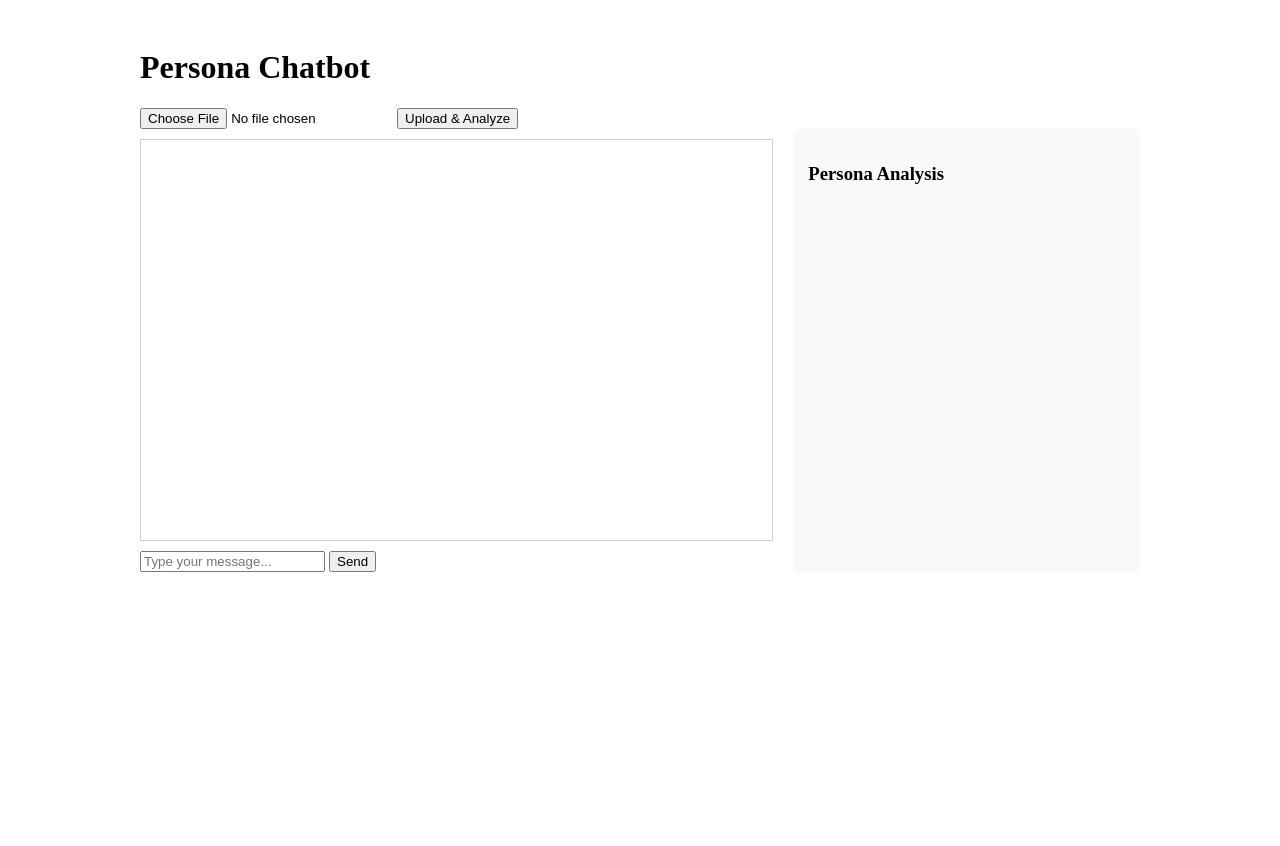
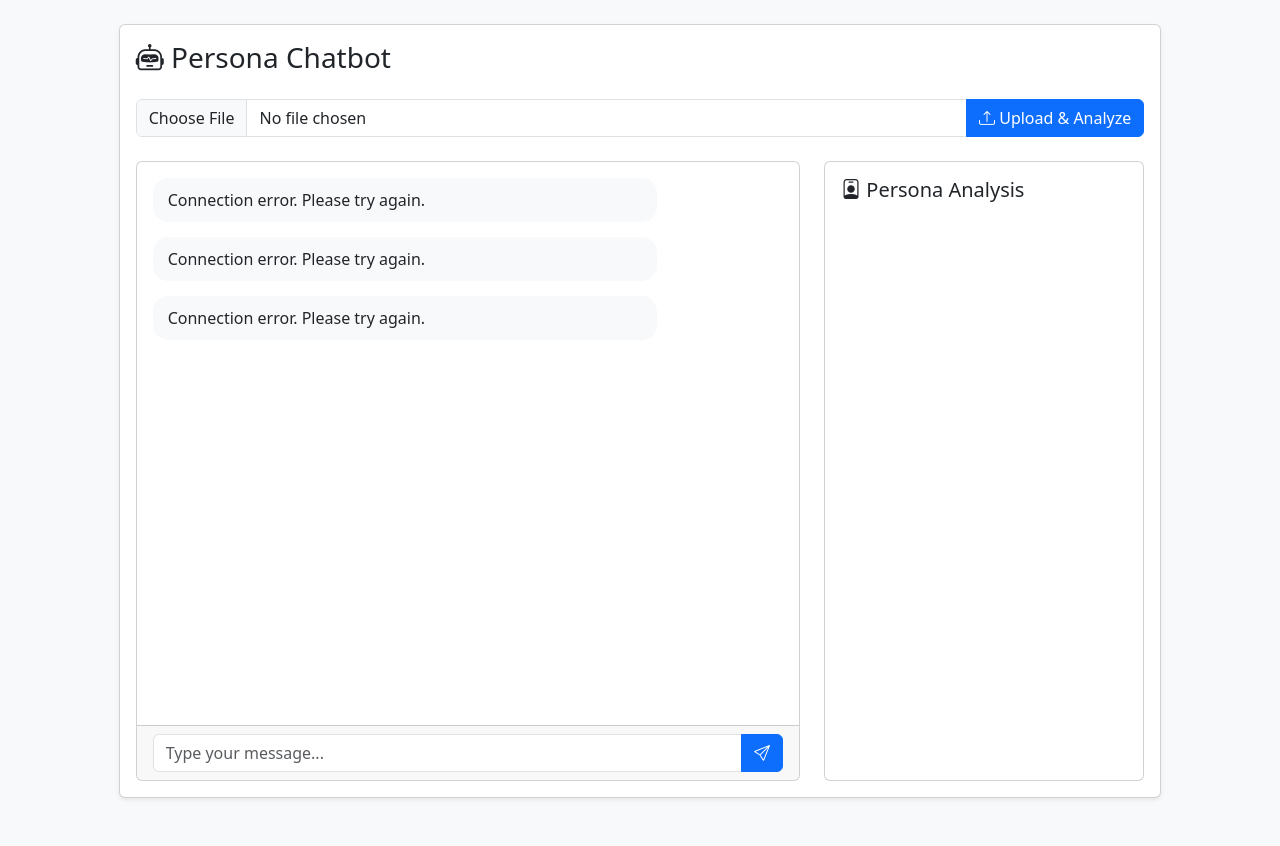
Before and after one commit to Ivanye2509/Open_Source_AI_Hackathon, a Flask app: page / in a window 1280 px wide. Before the commit the page ends 572 px from the top, so only its background shows below. Run offline with Flask 2, Linux system fonts and the light colour scheme; some libraries are stand-ins or nearby versions.

Commit message:
Changed index file to bootstrap css

```diff
--- a/app.py
+++ b/app.py
@@ -1,13 +1,12 @@
 from flask import Flask, render_template, request, jsonify
 from flask_socketio import SocketIO, emit
 from persona_chatbot import PersonaChatbot
-import os
+import json
 
 app = Flask(__name__)
 app.config['SECRET_KEY'] = 'your-secret-key'
-socketio = SocketIO(app)
+socketio = SocketIO(app, cors_allowed_origins="*")
 
-# Global chatbot instance
 chatbot = None
 
 @app.route('/')
@@ -23,7 +22,7 @@ def upload_file():
     if file.filename == '':
         return jsonify({'error': 'No file selected'}), 400
 
-    if file:
+    try:
         file.save('human_chat.txt')
         global chatbot
         chatbot = PersonaChatbot()
@@ -31,6 +30,8 @@ def upload_file():
             'success': True,
             'persona': chatbot.persona
         })
+    except Exception as e:
+        return jsonify({'error': str(e)}), 500
 
 @socketio.on('message')
 def handle_message(data):
@@ -40,7 +41,7 @@ def handle_message(data):
 
     try:
         response = chatbot.generate_response(data['message'])
-        context = chatbot.get_last_context()  # Add this method to PersonaChatbot class
+        context = chatbot.get_last_context()
         emit('response', {
             'message': response,
             'context': context
--- a/templates/index.html
+++ b/templates/index.html
@@ -2,56 +2,128 @@
 <html>
 <head>
     <title>Persona Chatbot</title>
+    <meta name="viewport" content="width=device-width, initial-scale=1">
+    <link href="https://cdn.jsdelivr.net/npm/bootstrap@5.3.0/dist/css/bootstrap.min.css" rel="stylesheet">
+    <link href="https://cdn.jsdelivr.net/npm/bootstrap-icons@1.7.2/font/bootstrap-icons.css" rel="stylesheet">
     <script src="https://cdnjs.cloudflare.com/ajax/libs/socket.io/4.0.1/socket.io.js"></script>
     <style>
-        #chat-container { max-width: 1000px; margin: 0 auto; padding: 20px; }
-        #chat-interface { display: flex; gap: 20px; }
-        #chat-main { flex: 2; }
-        #persona-info { flex: 1; background: #f8f9fa; padding: 15px; border-radius: 5px; }
-        #messages { height: 400px; overflow-y: auto; border: 1px solid #ccc; margin: 10px 0; }
-        .message { padding: 10px; margin: 5px; border-radius: 5px; }
-        .user { background-color: #e3f2fd; }
-        .bot { background-color: #f5f5f5; }
-        .context { font-size: 0.8em; color: #666; margin-top: 5px; }
-        .loading { text-align: center; padding: 10px; }
+        .chat-container { height: calc(100vh - 180px); }
+        .messages-box { height: 100%; overflow-y: auto; }
+        .message { margin-bottom: 15px; }
+        .message-content { max-width: 80%; padding: 10px 15px; border-radius: 15px; }
+        .user .message-content { background: #007bff; color: white; margin-left: auto; }
+        .bot .message-content { background: #f8f9fa; }
+        .context-info { font-size: 0.8em; color: #6c757d; margin-top: 5px; }
+        .persona-card { height: 100%; overflow-y: auto; }
+        .loading { position: absolute; top: 50%; left: 50%; transform: translate(-50%, -50%); }
     </style>
 </head>
-<body>
-    <div id="chat-container">
-        <h1>Persona Chatbot</h1>
-        <form id="upload-form">
-            <input type="file" id="chat-file" accept=".txt">
-            <button type="submit">Upload & Analyze</button>
-        </form>
-        <div id="chat-interface">
-            <div id="chat-main">
-                <div id="messages"></div>
-                <form id="chat-form">
-                    <input type="text" id="message" placeholder="Type your message...">
-                    <button type="submit">Send</button>
-                </form>
-            </div>
-            <div id="persona-info">
-                <h3>Persona Analysis</h3>
-                <div id="traits"></div>
-                <div id="style"></div>
-                <div id="phrases"></div>
-                <div id="interests"></div>
+<body class="bg-light">
+    <div class="container-fluid py-4">
+        <div class="row justify-content-center mb-4">
+            <div class="col-md-10">
+                <div class="card shadow-sm">
+                    <div class="card-body">
+                        <h3 class="card-title mb-4">
+                            <i class="bi bi-robot"></i> Persona Chatbot
+                        </h3>
+                        <form id="upload-form" class="mb-4">
+                            <div class="input-group">
+                                <input type="file" class="form-control" id="chat-file" accept=".txt">
+                                <button class="btn btn-primary" type="submit">
+                                    <i class="bi bi-upload"></i> Upload & Analyze
+                                </button>
+                            </div>
+                        </form>
+
+                        <div class="row chat-container">
+                            <div class="col-md-8">
+                                <div class="card h-100">
+                                    <div class="card-body messages-box" id="messages"></div>
+                                    <div class="card-footer">
+                                        <form id="chat-form" class="input-group">
+                                            <input type="text" class="form-control" id="message"
+                                                   placeholder="Type your message...">
+                                            <button class="btn btn-primary" type="submit">
+                                                <i class="bi bi-send"></i>
+                                            </button>
+                                        </form>
+                                    </div>
+                                </div>
+                            </div>
+
+                            <div class="col-md-4">
+                                <div class="card persona-card">
+                                    <div class="card-body">
+                                        <h5 class="card-title">
+                                            <i class="bi bi-person-badge"></i> Persona Analysis
+                                        </h5>
+                                        <div id="traits" class="mb-3"></div>
+                                        <div id="style" class="mb-3"></div>
+                                        <div id="phrases" class="mb-3"></div>
+                                        <div id="interests"></div>
+                                    </div>
+                                </div>
+                            </div>
+                        </div>
+                    </div>
+                </div>
             </div>
         </div>
     </div>
+
+    <script>
+        // ... Existing socket.io and event handling code ...
+
+        function addMessage(type, text, context = '') {
+            const div = document.createElement('div');
+            div.className = `message ${type}`;
+
+            const content = document.createElement('div');
+            content.className = 'message-content';
+            content.textContent = text;
+
+            div.appendChild(content);
+
+            if (context) {
+                const contextDiv = document.createElement('div');
+                contextDiv.className = 'context-info';
+                contextDiv.innerHTML = `<i class="bi bi-info-circle"></i> ${context}`;
+                div.appendChild(contextDiv);
+            }
+
+            messages.appendChild(div);
+            messages.scrollTop = messages.scrollHeight;
+        }
+
+        function updatePersonaInfo(persona) {
+            document.getElementById('traits').innerHTML = `
+                <h6><i class="bi bi-stars"></i> Traits</h6>
+                <ul class="list-group list-group-flush">
+                    ${persona.traits.map(t => `
+                        <li class="list-group-item">${t}</li>
+                    `).join('')}
+                </ul>
+            `;
+            // ... Similar updates for style, phrases, and interests ...
+        }
+
+        function showLoading() {
+            const div = document.createElement('div');
+            div.className = 'loading';
+            div.innerHTML = `
+                <div class="spinner-border text-primary" role="status">
+                    <span class="visually-hidden">Loading...</span>
+                </div>
+            `;
+            messages.appendChild(div);
+        }
+    </script>
     <script>
         const socket = io();
         const chatForm = document.getElementById('chat-form');
         const uploadForm = document.getElementById('upload-form');
         const messages = document.getElementById('messages');
-
-        function showLoading() {
-            const div = document.createElement('div');
-            div.className = 'loading';
-            div.textContent = 'Analyzing...';
-            messages.appendChild(div);
-        }
 
         uploadForm.onsubmit = async (e) => {
             e.preventDefault();
@@ -68,63 +140,38 @@
                 if (result.success) {
                     updatePersonaInfo(result.persona);
                     messages.innerHTML = '';
-                    addMessage('bot', 'Chat data analyzed! I am ready to chat as Human 1.');
+                    addMessage('bot', 'Chat data analyzed! Ready to chat.');
                 }
             } catch (error) {
-                alert('Error uploading file: ' + error);
+                addMessage('bot', 'Error: ' + error.message);
             }
         };
-
-        function updatePersonaInfo(persona) {
-            document.getElementById('traits').innerHTML = `
-                <h4>Traits</h4>
-                <ul>${persona.traits.map(t => `<li>${t}</li>`).join('')}</ul>
-            `;
-            document.getElementById('style').innerHTML = `
-                <h4>Communication Style</h4>
-                <p>${persona.style}</p>
-            `;
-            document.getElementById('phrases').innerHTML = `
-                <h4>Common Phrases</h4>
-                <ul>${persona.phrases.map(p => `<li>${p}</li>`).join('')}</ul>
-            `;
-            document.getElementById('interests').innerHTML = `
-                <h4>Interests</h4>
-                <ul>${persona.interests.map(i => `<li>${i}</li>`).join('')}</ul>
-            `;
-        }
 
         chatForm.onsubmit = (e) => {
             e.preventDefault();
             const messageInput = document.getElementById('message');
-            if (!messageInput.value.trim()) return;
+            const message = messageInput.value.trim();
 
-            socket.emit('message', {message: messageInput.value});
-            addMessage('user', messageInput.value);
-            messageInput.value = '';
+            if (message) {
+                addMessage('user', message);
+                socket.emit('message', { message: message });
+                messageInput.value = '';
+            }
         };
 
         socket.on('response', (data) => {
             if (data.error) {
-                alert(data.error);
+                addMessage('bot', 'Error: ' + data.error);
             } else {
                 addMessage('bot', data.message, data.context);
             }
         });
 
-        function addMessage(type, text, context = '') {
-            const div = document.createElement('div');
-            div.className = `message ${type}`;
-            div.textContent = text;
-            if (context) {
-                const contextDiv = document.createElement('div');
-                contextDiv.className = 'context';
-                contextDiv.textContent = `Context: ${context}`;
-                div.appendChild(contextDiv);
-            }
-            messages.appendChild(div);
-            messages.scrollTop = messages.scrollHeight;
-        }
+        socket.on('connect_error', (error) => {
+            console.error('Connection Error:', error);
+            addMessage('bot', 'Connection error. Please try again.');
+        });
     </script>
+    <script src="https://cdn.jsdelivr.net/npm/bootstrap@5.3.0/dist/js/bootstrap.bundle.min.js"></script>
 </body>
 </html>
```
